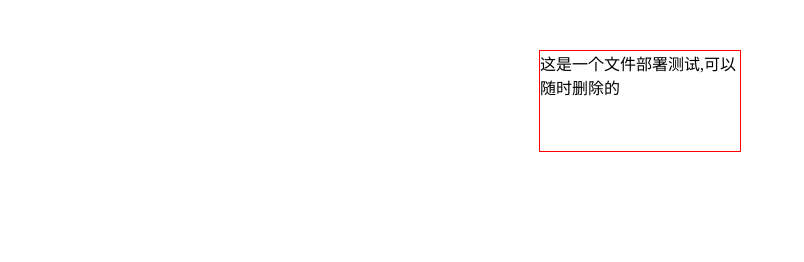
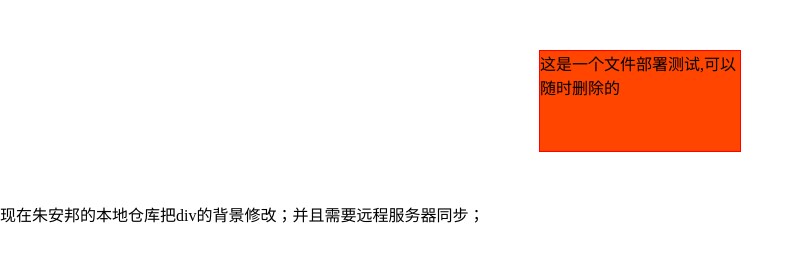
Before and after one commit to anbang/testPub, a plain HTML site: page index.html in a window 1280 px wide. Shown: the whole page, without its empty margins (0-804 px from the left). Drawn offline with Linux system fonts and the light colour scheme.

Commit message:
朱安邦本地把文件修改了，修改了背景颜色；

```diff
--- a/css/style.css
+++ b/css/style.css
@@ -7,4 +7,5 @@
     height: 100px;
     margin: 50px auto;
     border: 1px solid red;
+    background: orangered;
 }
--- a/index.html
+++ b/index.html
@@ -9,6 +9,7 @@
 <div class="test">
     这是一个文件部署测试,可以随时删除的
 </div>
+现在朱安邦的本地仓库把div的背景修改；并且需要远程服务器同步；
 </body>
 <script src="js/test.js"></script>
 </html>
```
